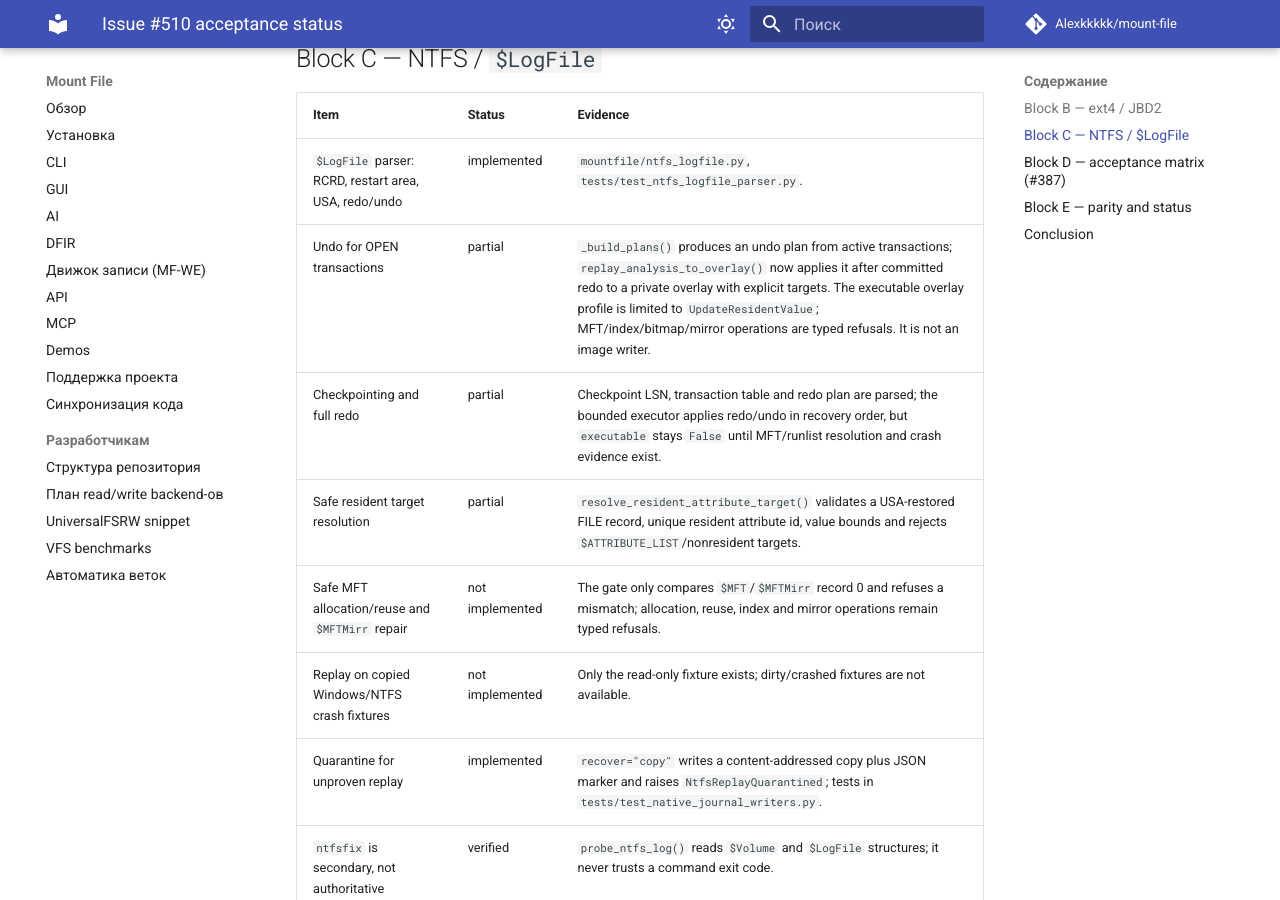
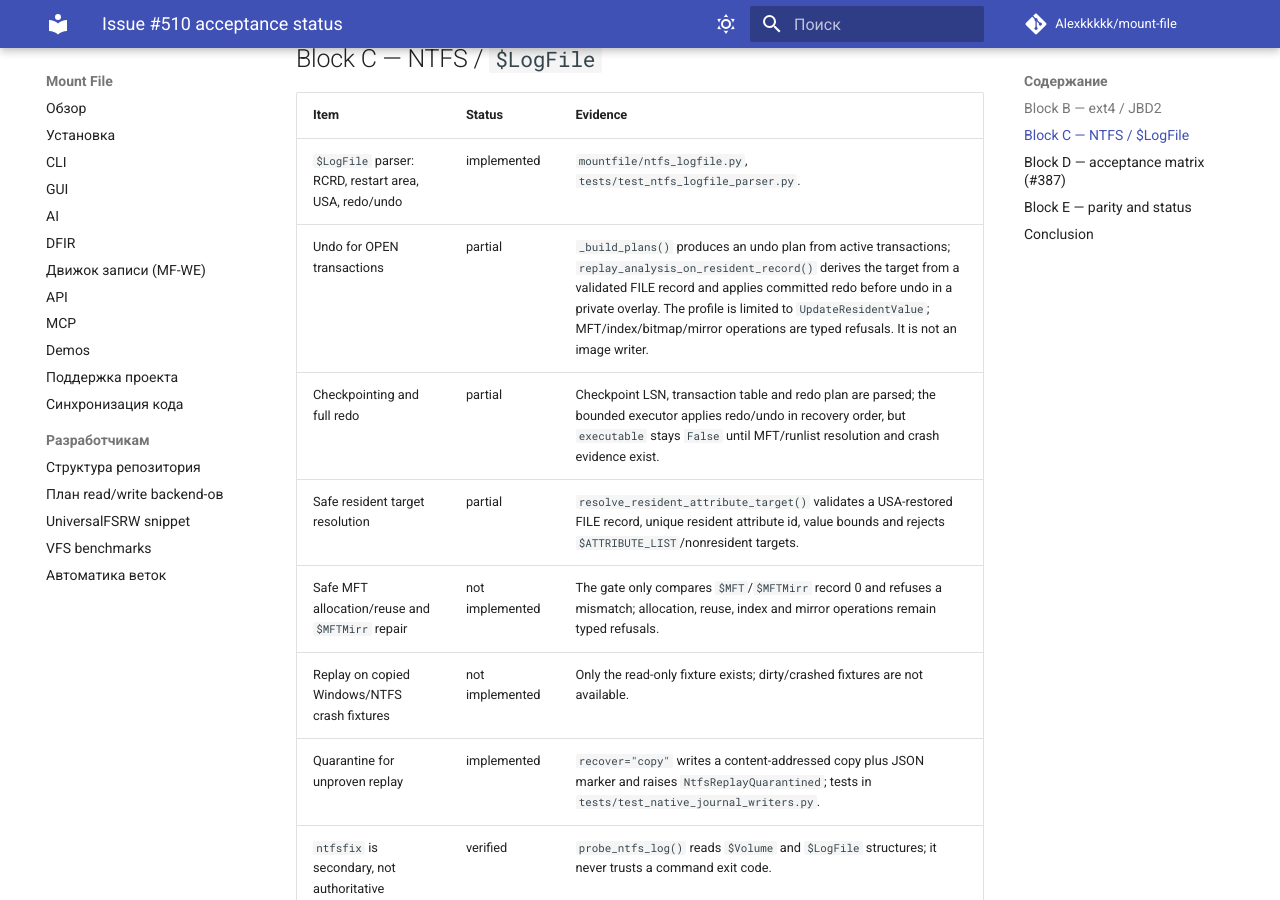
Before and after one commit to Alexkkkkk/mount-file, an MkDocs documentation site: the page built from docs/issue-510-acceptance-status.md, in a window 1280 px wide and 900 px high, scrolled down 881 px. Built offline with MkDocs 1.6.1 and Material for MkDocs 9.7.7, drawn with Linux system fonts in a browser that asks for light colours; comment, search, counter and statistics services are not loaded.

Commit message:
docs: record resident replay integration

```diff
--- a/docs/issue-510-acceptance-status.md
+++ b/docs/issue-510-acceptance-status.md
@@ -19,7 +19,7 @@ only when a test exercises the mechanism; planning-only code is marked `plan`.
 | Item | Status | Evidence |
 | --- | --- | --- |
 | `$LogFile` parser: RCRD, restart area, USA, redo/undo | implemented | `mountfile/ntfs_logfile.py`, `tests/test_ntfs_logfile_parser.py`. |
-| Undo for OPEN transactions | partial | `_build_plans()` produces an undo plan from active transactions; `replay_analysis_to_overlay()` now applies it after committed redo to a private overlay with explicit targets. The executable overlay profile is limited to `UpdateResidentValue`; MFT/index/bitmap/mirror operations are typed refusals. It is not an image writer. |
+| Undo for OPEN transactions | partial | `_build_plans()` produces an undo plan from active transactions; `replay_analysis_on_resident_record()` derives the target from a validated FILE record and applies committed redo before undo in a private overlay. The profile is limited to `UpdateResidentValue`; MFT/index/bitmap/mirror operations are typed refusals. It is not an image writer. |
 | Checkpointing and full redo | partial | Checkpoint LSN, transaction table and redo plan are parsed; the bounded executor applies redo/undo in recovery order, but `executable` stays `False` until MFT/runlist resolution and crash evidence exist. |
 | Safe resident target resolution | partial | `resolve_resident_attribute_target()` validates a USA-restored FILE record, unique resident attribute id, value bounds and rejects `$ATTRIBUTE_LIST`/nonresident targets. |
 | Safe MFT allocation/reuse and `$MFTMirr` repair | not implemented | The gate only compares `$MFT`/`$MFTMirr` record 0 and refuses a mismatch; allocation, reuse, index and mirror operations remain typed refusals. |
```
